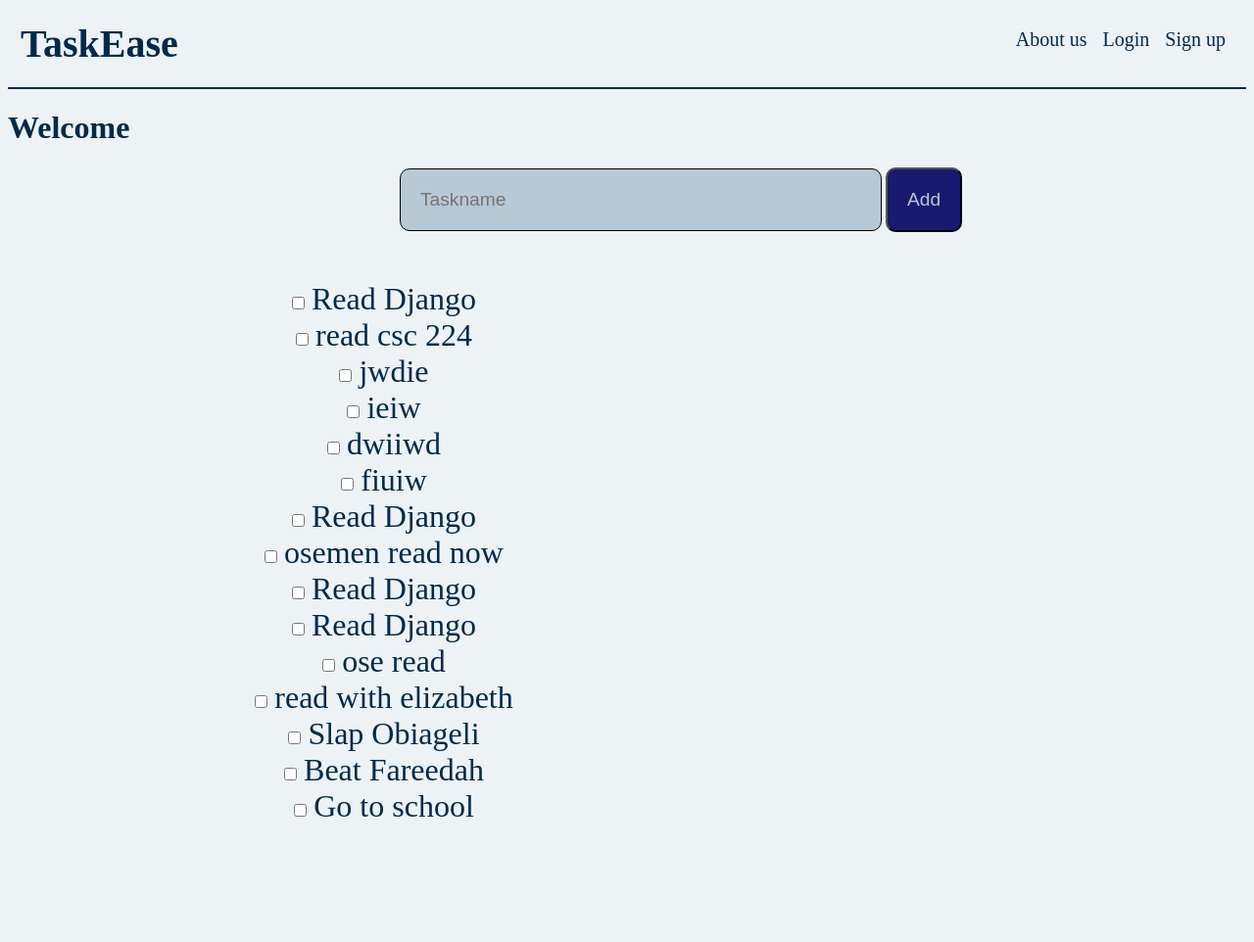
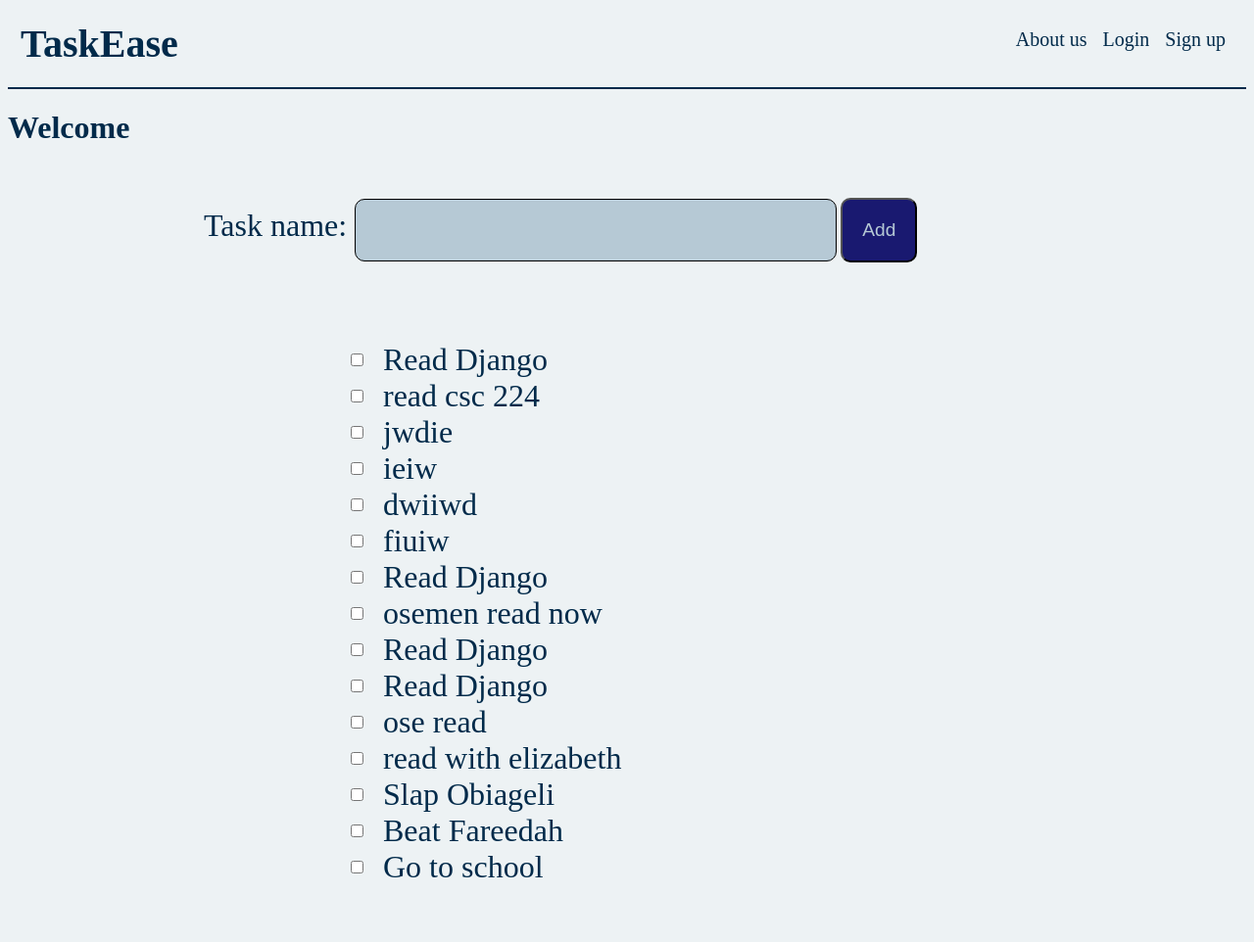
Before and after one commit to osemenjoy/Todo_list_with_django, a Django app: page /page/your/ in a window 1280 px wide. Shown: the whole page at 98% size. Before the commit the page ends 834 px from the top, so only its background shows below. Run offline with Django 5.2, Linux system fonts and the light colour scheme; data comes from the database, SQL or seed files in the repository; both versions use the stored data as it was after the commit.

Commit message:
List view and create view

```diff
--- a/page/urls.py
+++ b/page/urls.py
@@ -1,6 +1,6 @@
 from django.urls import path
-from .views import UserPageView
+from .views import UserCreateView
 
 urlpatterns = [
-    path('your/',UserPageView.as_view(),name='userpage'),
+    path('your/',UserCreateView.as_view(),name='userpage'),
 ]
--- a/page/views.py
+++ b/page/views.py
@@ -1,7 +1,11 @@
 from django.shortcuts import render
-from django.views.generic import ListView
+from django.views.generic import ListView, CreateView
 from .models import Task
+from django.urls import  reverse_lazy
 
-class UserPageView(ListView):
+
+class UserCreateView(CreateView, ListView):
     model = Task
     template_name = 'userpage.html'
+    fields = {'task_name'}
+    success_url = reverse_lazy('userpage')
--- a/static/css/base.css
+++ b/static/css/base.css
@@ -98,16 +98,6 @@ hr {
     color: #012A4A;
 }
 
-.task_bar {
-    padding: 20px;
-    margin-left: 400px;
-    width: 450px;
-    background-color: #B6C9D5;
-    border: 1px solid  black;
-    border-radius: 10px;
-    font-size: 1.2pc;
-}
-
 .add {
     padding: 20px;
     margin: 0;
@@ -130,3 +120,32 @@ hr {
     padding: 50px;
     margin-right: 500px;
 }
+input[type="text"] {
+    padding: 20px;
+    width: 450px;
+    background-color: #B6C9D5;
+    border: 1px solid  black;
+    border-radius: 10px;
+    font-size: 1.2pc;
+  }
+
+  /* Target label and input elements inside paragraphs */
+.task_form p {
+    display: inline-block;
+    text-align: right; /* Align text to the right */
+    font-size: 2pc;
+  }
+
+  .task_form {
+    margin-left: 200px;
+  }
+
+  .task {
+    display: flex;
+    align-items: center;
+  }
+
+  .task input[type="checkbox"] {
+    margin-right: 20px;
+    margin-left: 300px;
+  }
--- a/templates/base.html
+++ b/templates/base.html
@@ -16,7 +16,7 @@
         {% else %}
         <li ><a href="{% url 'signup' %}" class="home">Sign up</a></li>
         <li ><a href="{% url 'login' %}" class="home">Login</a></li>
-        <li><a href="#" class="home">About us</a></li>
+        <li><a href="#About" class="home">About us</a></li>
         {% endif %}
     </ul>
     <hr>
--- a/templates/home.html
+++ b/templates/home.html
@@ -23,4 +23,9 @@
         planning process for a stress-free experience.</p>
 </div>
 
+    <div class="about" id="About">
+        <p>Welcome to TaskEase, your go-to web application for efficient and intuitive task management.
+             Designed to simplify your daily routines and boost your productivity,
+             TaskEase offers a range of features to help you stay organized and on top of your tasks.</p>
+    </div>
 {% endblock content %}
--- a/templates/userpage.html
+++ b/templates/userpage.html
@@ -2,12 +2,12 @@
 
 {% block content %}
 <h1>Welcome {{user.username}}</h1>
-    <div class="input_block">
-        <form action="" method="post">
-            <input type="text" class="task_bar" placeholder="Taskname" >
-            <button class="add">Add</button>
+
+        <form action="" method="post" class="task_form">
+          {% csrf_token %}
+          {{form.as_p }}
+          <button type="submit" class="add">Add</button>
         </form>
-    </div>
 
     <div class="task-list">
       {% for task in object_list %}
```
Also changed, not shown: db.sqlite3.
